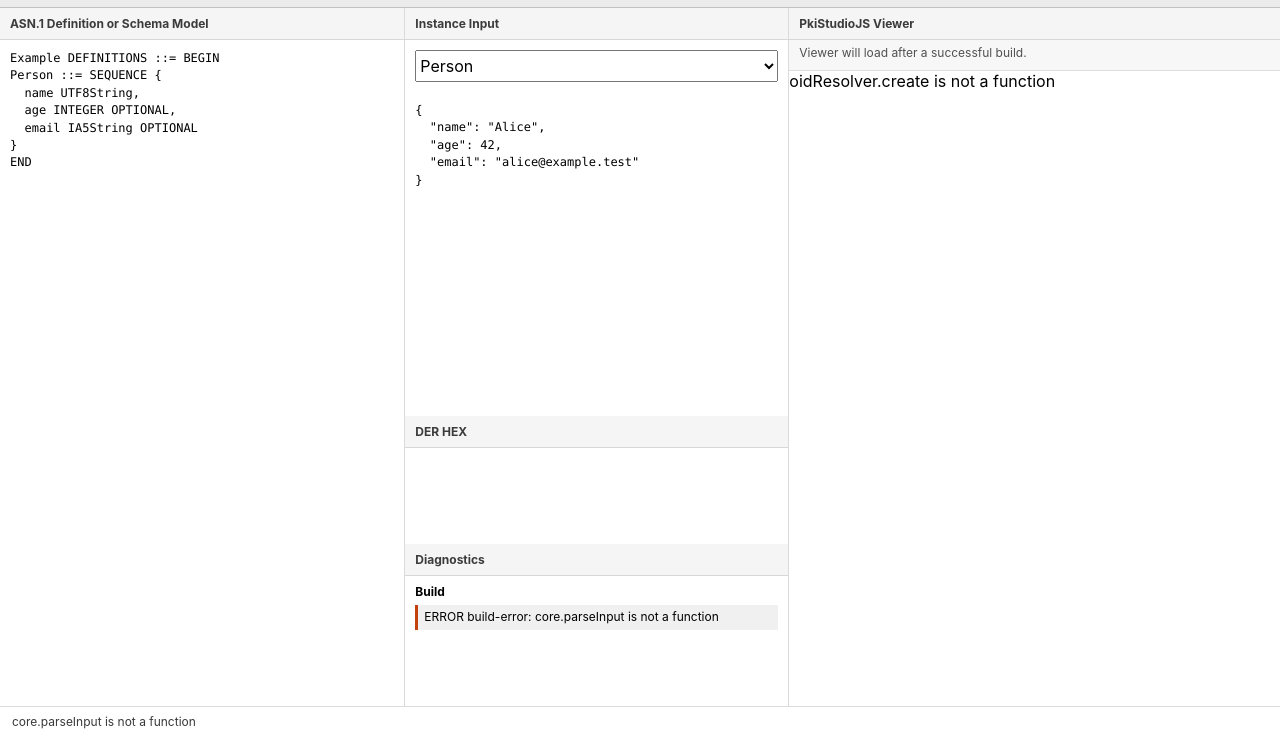
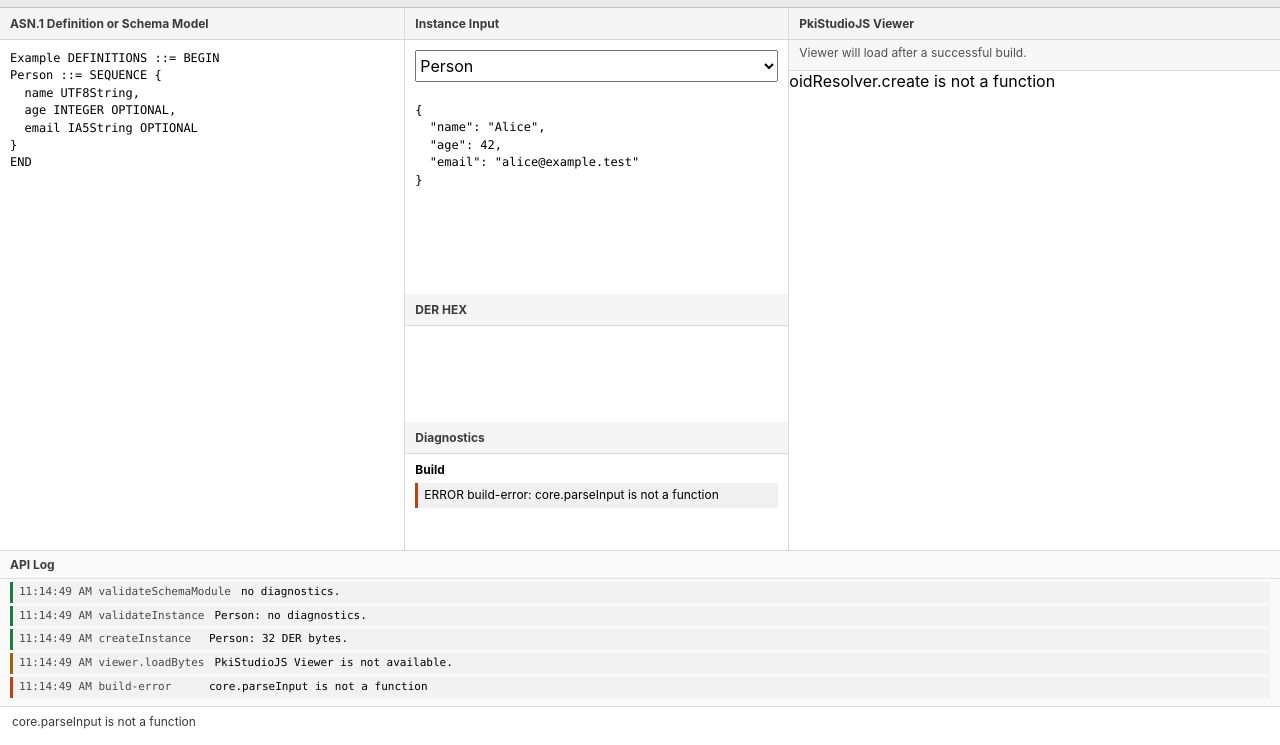
Before and after one commit to pkistudio/asn1instancebuilder, a website built with Vite: page index.html in a window 1280 px wide. Shown: the part 55-800 px from the top of the page. Built offline with nearby package versions, Linux system fonts and the light colour scheme.

Commit message:
Add browser API log pane

```diff
--- a/src/app/main.ts
+++ b/src/app/main.ts
@@ -26,6 +26,7 @@ export function initAsn1InstanceBuilder(options: Asn1InstanceBuilderAppOptions):
   const typeSelect = mustFind<HTMLSelectElement>(mount, '[data-role="type"]');
   const outputText = mustFind<HTMLTextAreaElement>(mount, '[data-role="output"]');
   const diagnosticsList = mustFind<HTMLElement>(mount, '[data-role="diagnostics"]');
+  const apiLog = mustFind<HTMLElement>(mount, '[data-role="api-log"]');
   const status = mustFind<HTMLElement>(mount, '[data-role="status"]');
   const buildButton = mustFind<HTMLButtonElement>(mount, '[data-role="build"]');
   const viewerNotice = mustFind<HTMLElement>(mount, '[data-role="viewer-notice"]');
@@ -34,6 +35,7 @@ export function initAsn1InstanceBuilder(options: Asn1InstanceBuilderAppOptions):
   let schema = options.schema ?? exampleSchema;
   let input: unknown = options.input ?? exampleInput;
   let viewer: { loadBytes(bytes: Uint8Array, notice?: string): void; setEditable(editable: boolean): void } | null = null;
+  const apiLogEntries: ApiLogEntry[] = [];
 
   const refreshTypeSelect = (preferredTypeName = typeSelect.value) => {
     typeSelect.innerHTML = '';
@@ -51,10 +53,13 @@ export function initAsn1InstanceBuilder(options: Asn1InstanceBuilderAppOptions):
   const app: Asn1InstanceBuilderApp = {
     async build() {
       let handledDiagnosticError = false;
+      appendApiLog(apiLog, apiLogEntries, { level: 'info', label: 'build', detail: 'Build DER requested.' });
       try {
         schema = parseDefinitionInput(definitionText.value);
+        appendApiLog(apiLog, apiLogEntries, { level: 'success', label: 'parseAsn1Definition', detail: `Loaded ${schema.types.length} type${schema.types.length === 1 ? '' : 's'} from the definition input.` });
         refreshTypeSelect();
         const schemaDiagnostics = validateSchemaModule(schema);
+        appendApiLog(apiLog, apiLogEntries, { level: schemaDiagnostics.some((diagnostic) => diagnostic.severity === 'error') ? 'error' : schemaDiagnostics.length > 0 ? 'warning' : 'success', label: 'validateSchemaModule', detail: formatDiagnosticSummary(schemaDiagnostics) });
         renderDiagnostics(diagnosticsList, [{ title: 'Schema', diagnostics: schemaDiagnostics }]);
         if (hasDiagnosticErrors(schemaDiagnostics)) {
           handledDiagnosticError = true;
@@ -66,6 +71,7 @@ export function initAsn1InstanceBuilder(options: Asn1InstanceBuilderAppOptions):
         const typeName = typeSelect.value || schema.types[0]?.name;
         if (!typeName) throw new Error('The schema does not define any ASN.1 types.');
         const instanceDiagnostics = validateInstance(schema, typeName, input);
+        appendApiLog(apiLog, apiLogEntries, { level: instanceDiagnostics.some((diagnostic) => diagnostic.severity === 'error') ? 'error' : instanceDiagnostics.length > 0 ? 'warning' : 'success', label: 'validateInstance', detail: `${typeName}: ${formatDiagnosticSummary(instanceDiagnostics)}` });
         renderDiagnostics(diagnosticsList, [
           { title: 'Schema', diagnostics: schemaDiagnostics },
           { title: 'Instance', diagnostics: instanceDiagnostics }
@@ -77,14 +83,18 @@ export function initAsn1InstanceBuilder(options: Asn1InstanceBuilderAppOptions):
         }
 
         const document = createInstance(schema, typeName, input);
+        appendApiLog(apiLog, apiLogEntries, { level: 'success', label: 'createInstance', detail: `${document.typeName}: ${document.der.byteLength} DER bytes.` });
         outputText.value = bytesToHex(document.der);
         const warningCount = [...schemaDiagnostics, ...instanceDiagnostics].filter((diagnostic) => diagnostic.severity === 'warning').length;
         status.textContent = warningCount > 0 ? `Built ${document.typeName} as ${document.der.byteLength} DER bytes with ${warningCount} warning${warningCount === 1 ? '' : 's'}.` : `Built ${document.typeName} as ${document.der.byteLength} DER bytes.`;
         viewer ??= await initViewer(viewerMount);
         viewer?.loadBytes(document.der, `Loaded ${document.typeName} from ASN.1 Instance Builder.`);
+        appendApiLog(apiLog, apiLogEntries, { level: viewer ? 'success' : 'warning', label: 'viewer.loadBytes', detail: viewer ? `Loaded ${document.der.byteLength} bytes into PkiStudioJS Viewer.` : 'PkiStudioJS Viewer is not available.' });
         viewerNotice.textContent = `Viewer loaded ${document.typeName}.`;
         await parseGeneratedDer(document.der);
+        appendApiLog(apiLog, apiLogEntries, { level: 'success', label: 'parseGeneratedDer', detail: 'PkiStudioJS core parsed the generated DER.' });
       } catch (error) {
+        appendApiLog(apiLog, apiLogEntries, { level: 'error', label: 'build-error', detail: error instanceof Error ? error.message : String(error) });
         outputText.value = '';
         status.textContent = error instanceof Error ? error.message : String(error);
         viewerNotice.textContent = viewer ? 'Viewer shows the last successfully built DER.' : 'Viewer will load after a successful build.';
@@ -141,6 +151,10 @@ function renderShell(): string {
         <div data-role="viewer" class="asn1ib-viewer"></div>
       </section>
     </main>
+    <section class="asn1ib-log-panel" aria-label="API call log">
+      <div class="asn1ib-log-title">API Log</div>
+      <ol data-role="api-log" class="asn1ib-api-log"></ol>
+    </section>
     <footer class="asn1ib-status" data-role="status"></footer>
   `;
 }
@@ -152,6 +166,21 @@ function parseDefinitionInput(value: string): Asn1SchemaModule {
 }
 
 type AppDiagnostic = SchemaDiagnostic | InstanceDiagnostic;
+
+type ApiLogLevel = 'info' | 'success' | 'warning' | 'error';
+
+interface ApiLogEntry {
+  time: string;
+  level: ApiLogLevel;
+  label: string;
+  detail: string;
+}
+
+interface NewApiLogEntry {
+  level: ApiLogLevel;
+  label: string;
+  detail: string;
+}
 
 interface DiagnosticSection {
   title: string;
@@ -198,6 +227,39 @@ function hasDiagnosticErrors(diagnostics: AppDiagnostic[]): boolean {
   return diagnostics.some((diagnostic) => diagnostic.severity === 'error');
 }
 
+function formatDiagnosticSummary(diagnostics: AppDiagnostic[]): string {
+  const errors = diagnostics.filter((diagnostic) => diagnostic.severity === 'error').length;
+  const warnings = diagnostics.filter((diagnostic) => diagnostic.severity === 'warning').length;
+  if (errors === 0 && warnings === 0) return 'no diagnostics.';
+  return `${errors} error${errors === 1 ? '' : 's'}, ${warnings} warning${warnings === 1 ? '' : 's'}.`;
+}
+
+function appendApiLog(container: HTMLElement, entries: ApiLogEntry[], entry: NewApiLogEntry): void {
+  entries.push({ ...entry, time: new Date().toLocaleTimeString() });
+  if (entries.length > 80) entries.splice(0, entries.length - 80);
+  renderApiLog(container, entries);
+}
+
+function renderApiLog(container: HTMLElement, entries: ApiLogEntry[]): void {
+  container.innerHTML = '';
+  for (const entry of entries) {
+    const item = document.createElement('li');
+    item.className = `asn1ib-api-log-entry asn1ib-api-log-${entry.level}`;
+
+    const meta = document.createElement('span');
+    meta.className = 'asn1ib-api-log-meta';
+    meta.textContent = `${entry.time} ${entry.label}`;
+
+    const detail = document.createElement('span');
+    detail.className = 'asn1ib-api-log-detail';
+    detail.textContent = entry.detail;
+
+    item.append(meta, detail);
+    container.append(item);
+  }
+  container.scrollTop = container.scrollHeight;
+}
+
 function diagnosticFromError(error: unknown): AppDiagnostic {
   return {
     severity: 'error',
--- a/src/styles/styles.css
+++ b/src/styles/styles.css
@@ -17,7 +17,7 @@ textarea {
 
 .asn1ib-root {
   display: grid;
-  grid-template-rows: auto 1fr auto;
+  grid-template-rows: auto 1fr 156px auto;
   min-height: 100vh;
 }
 
@@ -175,14 +175,85 @@ textarea {
   color: color-mix(in srgb, CanvasText 78%, transparent);
 }
 
+.asn1ib-log-panel {
+  display: grid;
+  grid-template-rows: auto 1fr;
+  min-height: 0;
+  border-top: 1px solid color-mix(in srgb, CanvasText 14%, transparent);
+  background: color-mix(in srgb, Canvas 98%, CanvasText 2%);
+}
+
+.asn1ib-log-title {
+  padding: 6px 10px;
+  border-bottom: 1px solid color-mix(in srgb, CanvasText 10%, transparent);
+  color: color-mix(in srgb, CanvasText 76%, transparent);
+  font-size: 12px;
+  font-weight: 650;
+}
+
+.asn1ib-api-log {
+  display: grid;
+  align-content: start;
+  gap: 3px;
+  min-width: 0;
+  min-height: 0;
+  margin: 0;
+  padding: 8px 10px;
+  overflow: auto;
+  list-style: none;
+  font-family: ui-monospace, SFMono-Regular, Consolas, "Liberation Mono", monospace;
+  font-size: 11px;
+  line-height: 1.35;
+}
+
+.asn1ib-api-log-entry {
+  display: grid;
+  grid-template-columns: minmax(180px, auto) minmax(0, 1fr);
+  gap: 10px;
+  border-left: 3px solid color-mix(in srgb, CanvasText 26%, transparent);
+  padding: 3px 6px;
+  background: color-mix(in srgb, Canvas 95%, CanvasText 5%);
+}
+
+.asn1ib-api-log-meta {
+  color: color-mix(in srgb, CanvasText 70%, transparent);
+  white-space: nowrap;
+}
+
+.asn1ib-api-log-detail {
+  min-width: 0;
+  overflow-wrap: anywhere;
+}
+
+.asn1ib-api-log-success {
+  border-left-color: #15803d;
+}
+
+.asn1ib-api-log-warning {
+  border-left-color: #a16207;
+}
+
+.asn1ib-api-log-error {
+  border-left-color: #c2410c;
+}
+
 @media (max-width: 920px) {
   .asn1ib-workspace {
     grid-template-columns: 1fr;
     grid-auto-rows: minmax(320px, 1fr);
   }
 
+  .asn1ib-root {
+    grid-template-rows: auto 1fr 180px auto;
+  }
+
   .asn1ib-panel {
     border-right: 0;
     border-bottom: 1px solid color-mix(in srgb, CanvasText 14%, transparent);
   }
+
+  .asn1ib-api-log-entry {
+    grid-template-columns: 1fr;
+    gap: 2px;
+  }
 }
```
Also changed, not shown: docs/implementation-plan.md (+4 -4 lines), README.md.
